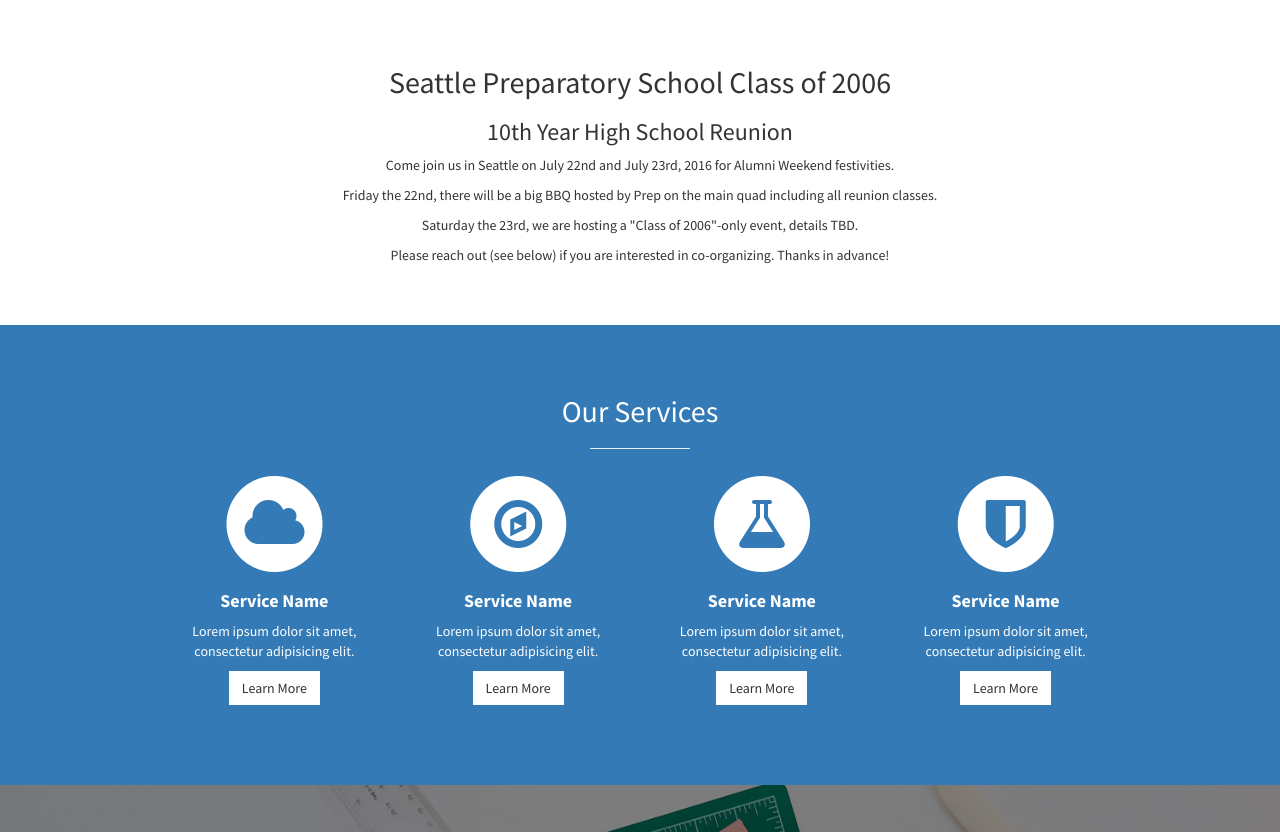
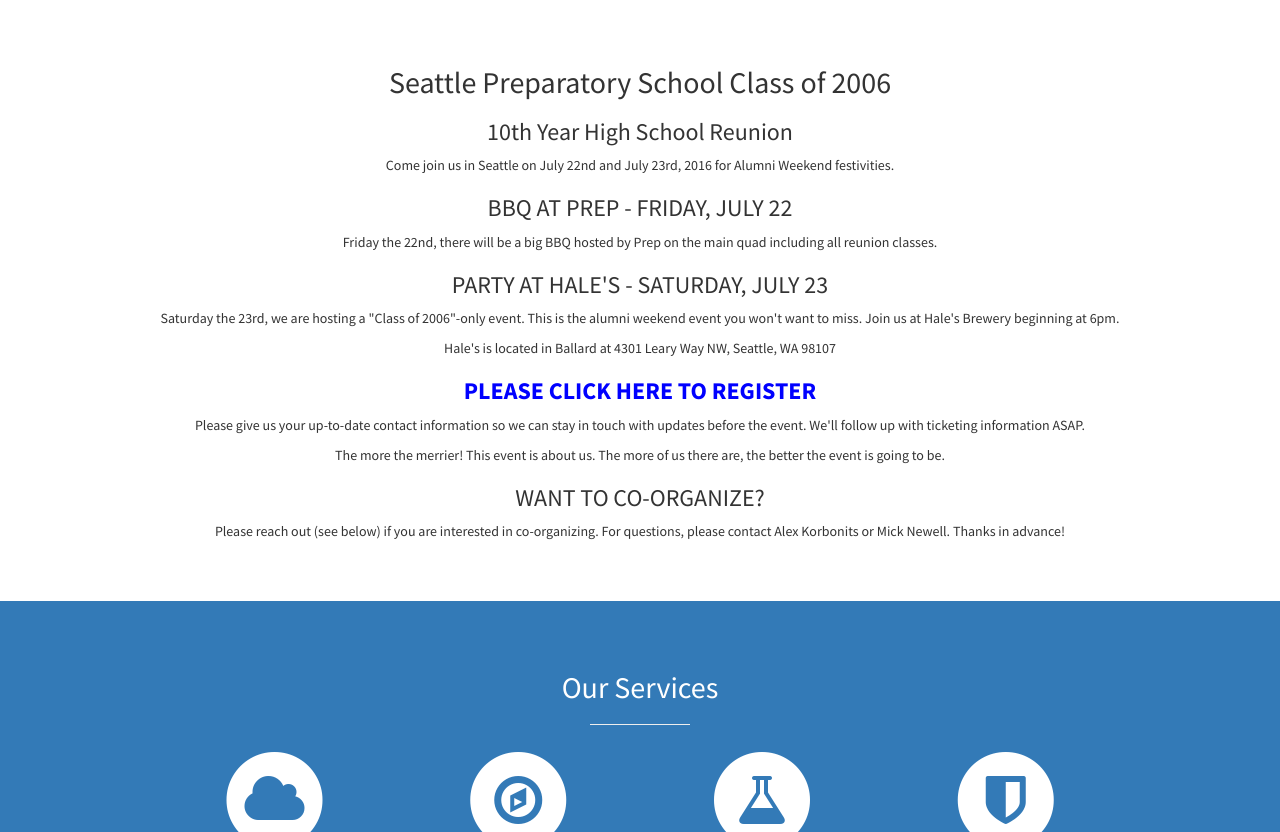
Before and after one commit to SeattlePrepClassOf2006/SeattlePrepClassOf2006.github.io, a Jekyll site: the page built from index.html, in a window 1280 px wide and 900 px high, scrolled down 836 px, cut to the strip 68-900 px from the top of the window. Built offline with Jekyll 4.4.1, drawn with Linux system fonts in a browser that asks for light colours.

Commit message:
updating about.html with additional info

```diff
--- a/_includes/about.html
+++ b/_includes/about.html
@@ -5,9 +5,16 @@
         <h2>Seattle Preparatory School Class of 2006</h2>
         <h3>10th Year High School Reunion</h3>
         <p> Come join us in Seattle on July 22nd and July 23rd, 2016 for Alumni Weekend festivities.</p>
+        <h3>BBQ AT PREP - FRIDAY, JULY 22</h3>
         <p> Friday the 22nd, there will be a big BBQ hosted by Prep on the main quad including all reunion classes.</p>
-        <p> Saturday the 23rd, we are hosting a "Class of 2006"-only event, details TBD.</p>
-        <p> Please reach out (see below) if you are interested in co-organizing. Thanks in advance!</p>
+        <h3>PARTY AT HALE'S - SATURDAY, JULY 23</h3>
+        <p> Saturday the 23rd, we are hosting a "Class of 2006"-only event. This is the alumni weekend event you won't want to miss. Join us at Hale's Brewery beginning at 6pm.</p>
+        <p>Hale's is located in Ballard at 4301 Leary Way NW, Seattle, WA 98107</p>
+        <h3><strong><a href="https://docs.google.com/forms/d/1xbUHy_ZxTdOwgVbVR9IDOfMFz3G3gbuLU5eS_Ukvprw" style="color: rgb(0,0,255)">PLEASE CLICK HERE TO REGISTER</a></strong></h3>
+        <p> Please give us your up-to-date contact information so we can stay in touch with updates before the event. We'll follow up with ticketing information ASAP.</p>
+        <p>The more the merrier! This event is about us. The more of us there are, the better the event is going to be.</p>
+        <h3>WANT TO CO-ORGANIZE?</h3>
+        <p> Please reach out (see below) if you are interested in co-organizing. For questions, please contact Alex Korbonits or Mick Newell. Thanks in advance!</p>
         <!-- <p class="lead">This theme features some wonderful photography courtesy of <a target="_blank" href="http://join.deathtothestockphoto.com/">Death to the Stock Photo</a>.</p> -->
       </div>
     </div>
```
